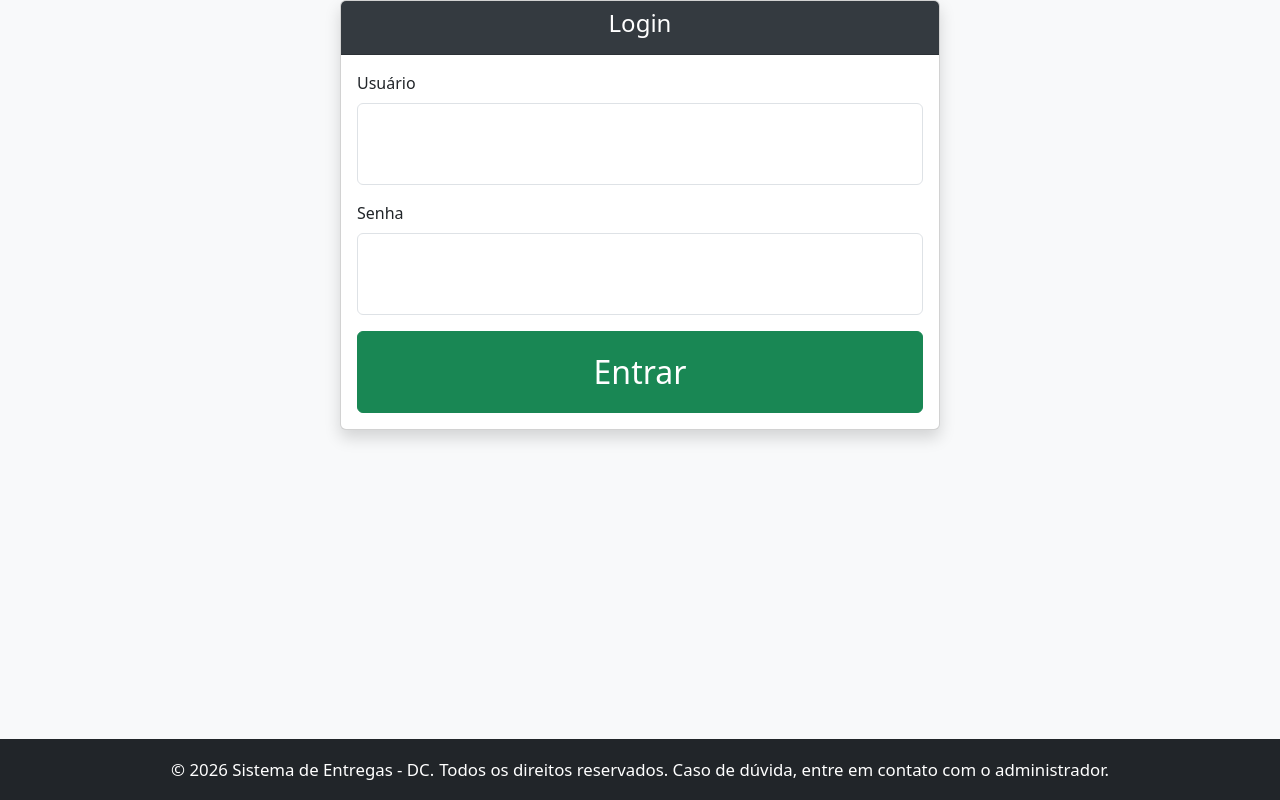
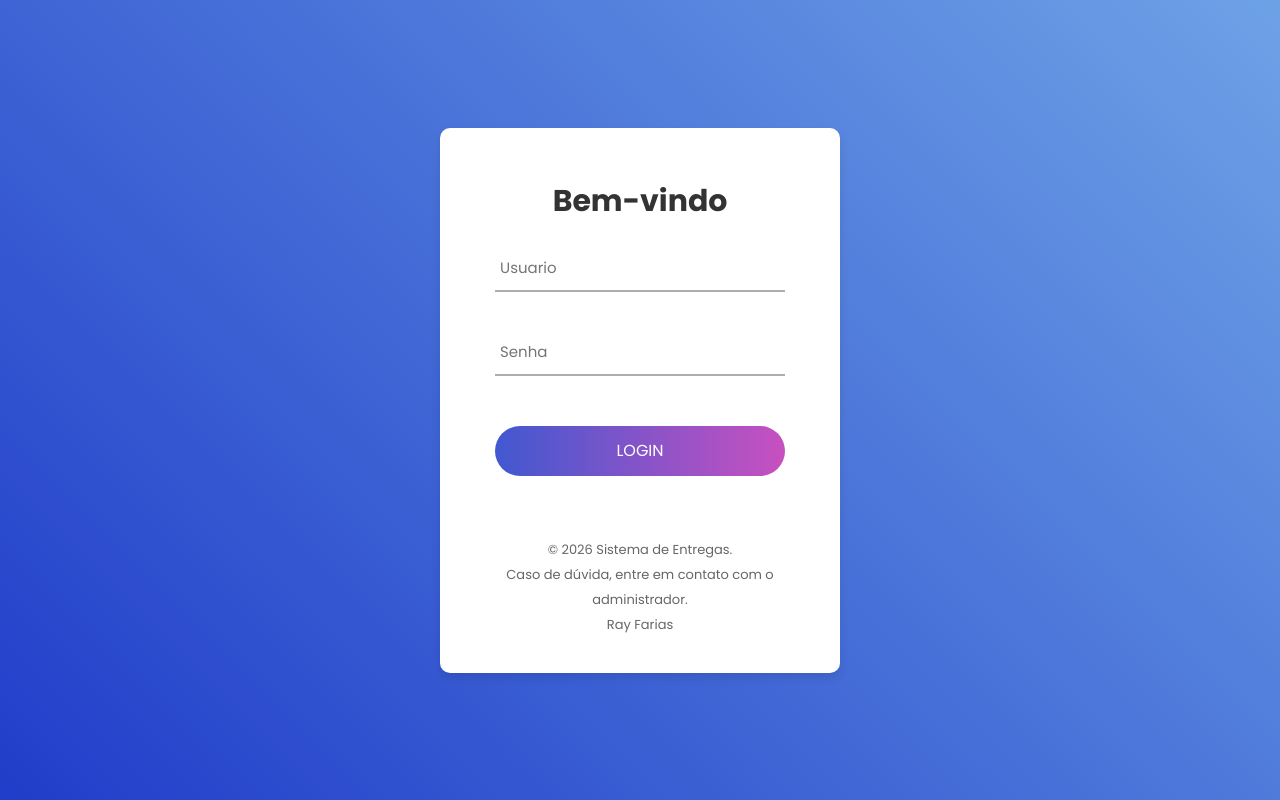
Before and after one commit to RayFarias13/API_entregas, a Django app: page / in a window 1280 px wide. Run offline with Django 5.2, Linux system fonts and the light colour scheme.

Commit message:
tela de login

```diff
--- a/software/templates/login.html
+++ b/software/templates/login.html
@@ -1,102 +1,206 @@
-<!doctype html>
-<html lang="pt-BR">
+
+
+<!DOCTYPE html>
+<html lang="pt-br">
 <head>
-    <meta charset="utf-8">
-    <title>Login</title>
-    <link href="https://cdn.jsdelivr.net/npm/bootstrap@5.3.2/dist/css/bootstrap.min.css" rel="stylesheet">
+    <meta charset="UTF-8">
+    <meta name="viewport" content="width=device-width, initial-scale=1.0">
+    <title>Login Moderno</title>
+    <link href="https://fonts.googleapis.com/css2?family=Poppins:wght@400;600;700&display=swap" rel="stylesheet">
+    <link rel="stylesheet" href="https://cdnjs.cloudflare.com/ajax/libs/font-awesome/6.4.0/css/all.min.css">
+
     <style>
-        html, body {
-            height: 100%;
+        * {
+            margin: 0;
+            padding: 0;
+            box-sizing: border-box;
+            font-family: 'Poppins', sans-serif;
         }
 
         body {
+            width: 100%;
+            min-height: 100vh;
             display: flex;
-        flex-direction: column; /* importante para footer fixar embaixo */
-        justify-content: center; /* centraliza verticalmente o card */
+            justify-content: center;
             align-items: center;
-        min-height: 90vh; /* garante altura total da tela */
-        background-color: #f8f9fa;
+            /* Background similar ao do exemplo (gradiente animado ou fixo) */
+            background: linear-gradient(45deg, #34ffc2, #0114be, #9bddf7);
+            background-size: 400% 400%;
+            animation: gradient 15s ease infinite;
         }
 
-        .login-card {
-            width: 100%;
-            max-width: 600px;
-            min-width: 400px;
+        @keyframes gradient {
+            0% { background-position: 0% 50%; }
+            50% { background-position: 100% 50%; }
+            100% { background-position: 0% 50%; }
         }
 
-        .card-header {
-            background-color: #343a40;
-            color: white;
-            text-align: center;
+        .container-login {
+            width: 400px;
+            background: #fff;
+            border-radius: 10px;
+            overflow: hidden;
+            padding: 55px 55px 37px 55px;
+            box-shadow: 0 5px 10px 0px rgba(0, 0, 0, 0.1);
         }
 
-        /* Campos de input e botão crescem proporcionalmente ao card usando clamp */
-        .login-card input,
-        .login-card button {
-            font-size: clamp(2rem, 4vw, 1.5rem); /* mínimo 1rem, proporcional 4vw, máximo 1.5rem */
-            padding: 0.5em;
+        .login-title {
+            display: block;
+            font-size: 30px;
+            color: #333;
+            line-height: 1.2;
+            text-align: center;
+            font-weight: 700;
+            padding-bottom: 26px;
         }
-        /* Footer fluido */
-        footer {
-            background-color: #343a40;
-            color: white;
+
+        .wrap-input {
             width: 100%;
+            position: relative;
+            border-bottom: 2px solid #adadad;
+            margin-bottom: 37px;
+        }
+
+        .input-form {
+            font-size: 15px;
+            color: #555;
+            line-height: 1.2;
+            display: block;
+            width: 100%;
+            height: 45px;
+            background: transparent;
+            border: none;
+            outline: none;
+            padding: 0 5px;
+        }
+
+        .focus-input {
+            position: absolute;
+            display: block;
+            width: 100%;
+            height: 100%;
+            top: 0;
+            left: 0;
+            pointer-events: none;
+        }
+
+        .focus-input::before {
+            content: "";
+            display: block;
+            position: absolute;
+            bottom: -2px;
+            left: 0;
+            width: 0;
+            height: 2px;
+            transition: all 0.4s;
+            background: #6a11cb;
+            background: linear-gradient(to right, #4158d0, #c850c0);
+        }
+
+        .input-form:focus + .focus-input::before {
+            width: 100%;
+        }
+
+        /* Botão de Login */
+        .container-login-btn {
+            width: 100%;
+            display: flex;
+            flex-wrap: wrap;
+            justify-content: center;
+            padding-top: 13px;
+        }
+
+        .login-btn {
+            font-size: 16px;
+            color: #fff;
+            line-height: 1.2;
+            text-transform: uppercase;
+            display: flex;
+            justify-content: center;
+            align-items: center;
+            padding: 0 20px;
+            width: 100%;
+            height: 50px;
+            background: #333;
+            border: none;
+            border-radius: 25px;
+            cursor: pointer;
+            transition: all 0.4s;
+            background: linear-gradient(to right, #4158d0, #c850c0);
+        }
+
+        .login-btn:hover {
+            filter: brightness(1.1);
+            transform: scale(1.02);
+        }
+
+        /* Links Úteis */
+        .text-center {
             text-align: center;
-            padding: clamp(0.5rem, 2vw, 1.5rem); /* altura do footer proporcional */
-            font-size: clamp(0.8rem, 2vw, 1.2rem); /* fonte proporcional */
-            flex-shrink: 0; /* não encolhe */
+            padding-top: 30px;
         }
-        @media (max-width: 100%) {
-        .login-card {
-            min-width: 100%;
-            max-width: none;
+
+        .txt1 {
+            font-size: 13px;
+            color: #666;
+            text-decoration: none;
+        }
+
+        .txt2 {
+            font-size: 13px;
+            color: #333;
+            text-decoration: none;
+            font-weight: 600;
+        }
+
+        .txt2:hover {
+            color: #c850c0;
+        }
+
+        /* Responsividade Básica */
+        @media (max-width: 576px) {
+            .container-login {
+                width: 90%;
+                padding: 40px 15px;
             }
         }
     </style>
 </head>
 <body>
-            <!-- seu login -->
 
-    <div class="login-card card shadow">
-        <div class="card-header">
-            <h4>Login</h4>
+    <div class="container-login">
+        <form class="login-form">
+            <span class="login-title">
+                Bem-vindo
+            </span>
+
+            <div class="wrap-input">
+                <input class="input-form" type="text" name="username" placeholder="Usuario" required>
+                <span class="focus-input"></span>
             </div>
 
-        <div class="card-body">
-            {% if form.errors %}
-                <div class="alert alert-danger">
-                    Usuário ou senha incorretos.
-                </div>
-            {% endif %}
-
-            <form method="POST">
-                {% csrf_token %}
-
-                <div class="mb-3">
-                    <label for="username" class="form-label">Usuário</label>
-                    <input type="text" name="username" class="form-control" required>
+            <div class="wrap-input">
+                <input class="input-form" type="password" name="password"  placeholder="Senha" required>
+                <span class="focus-input"></span>
             </div>
 
-                <div class="mb-3">
-                    <label for="password" class="form-label">Senha</label>
-                    <input type="password" name="password" class="form-control" required>
+            <div class="container-login-btn">
+                <button type="submit" class="login-btn">
+                    Login
+                </button>
             </div>
 
-                <button type="submit" class="btn btn-success w-100">Entrar</button>
+            <div class="text-center">
+                <span class="txt1"></span>
+                <a class="txt2" href="#"></a>
+            </div>
+
+            <div class="text-center">
+                <span class="txt1">© 2026 Sistema de Entregas.<br>Caso de dúvida, entre em contato com o administrador.<br>Ray Farias</span>
+                <a class="txt2" href="#"></a>
+            </div>
         </form>
     </div>
-    </div>
 
-
-
-
-<footer class="bg-dark text-white text-center py-3 mt-auto w-100">
-
-        <div class="container">
-            <small>&copy; 2026 Sistema de Entregas - DC.</small>
-            <small> Todos os direitos reservados. Caso de dúvida, entre em contato com o administrador.</small>
-        </div>
-    </footer>
 </body>
-
 </html>
```
Lines whose indentation alone changed are shown as unchanged.
